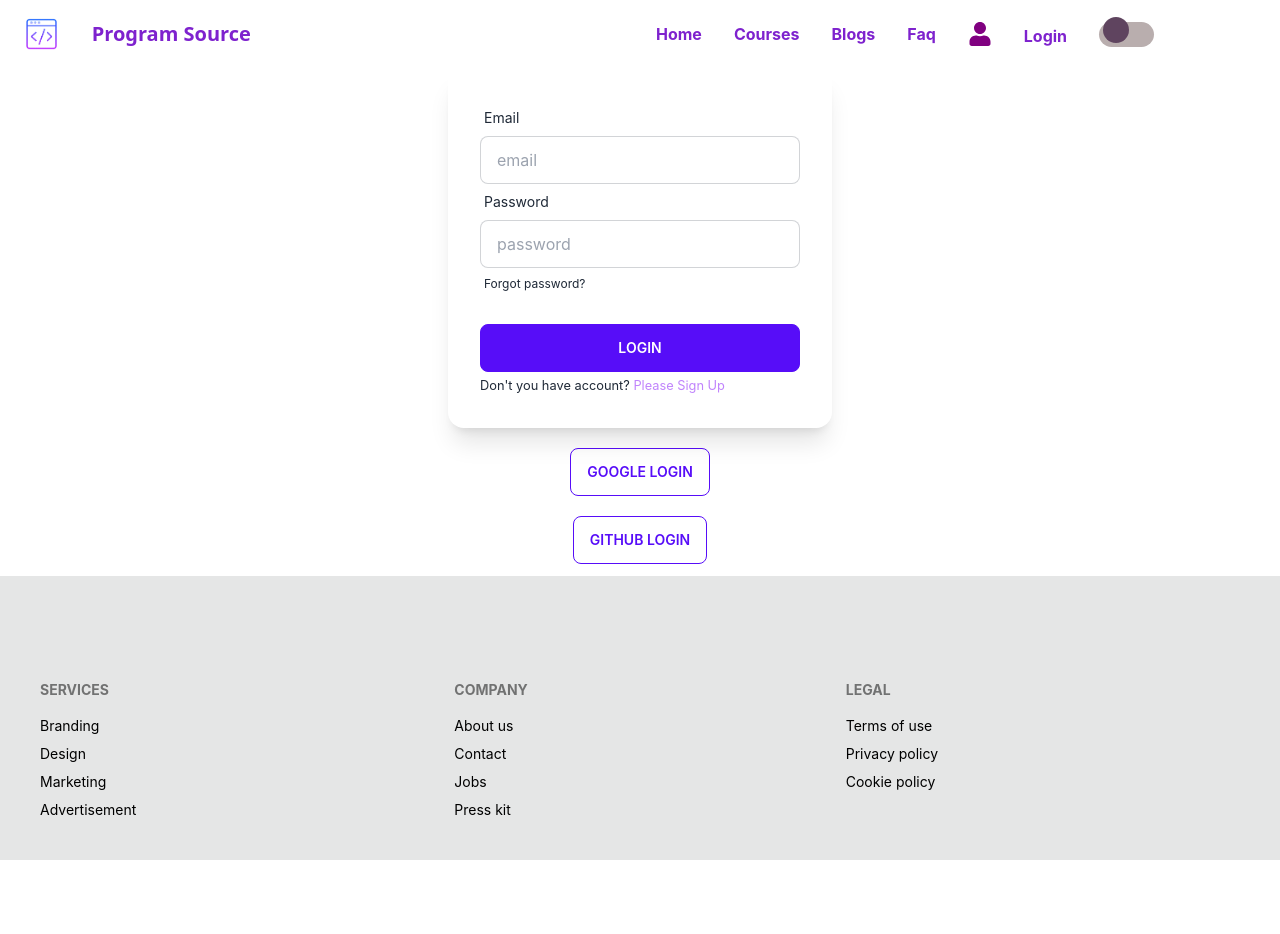
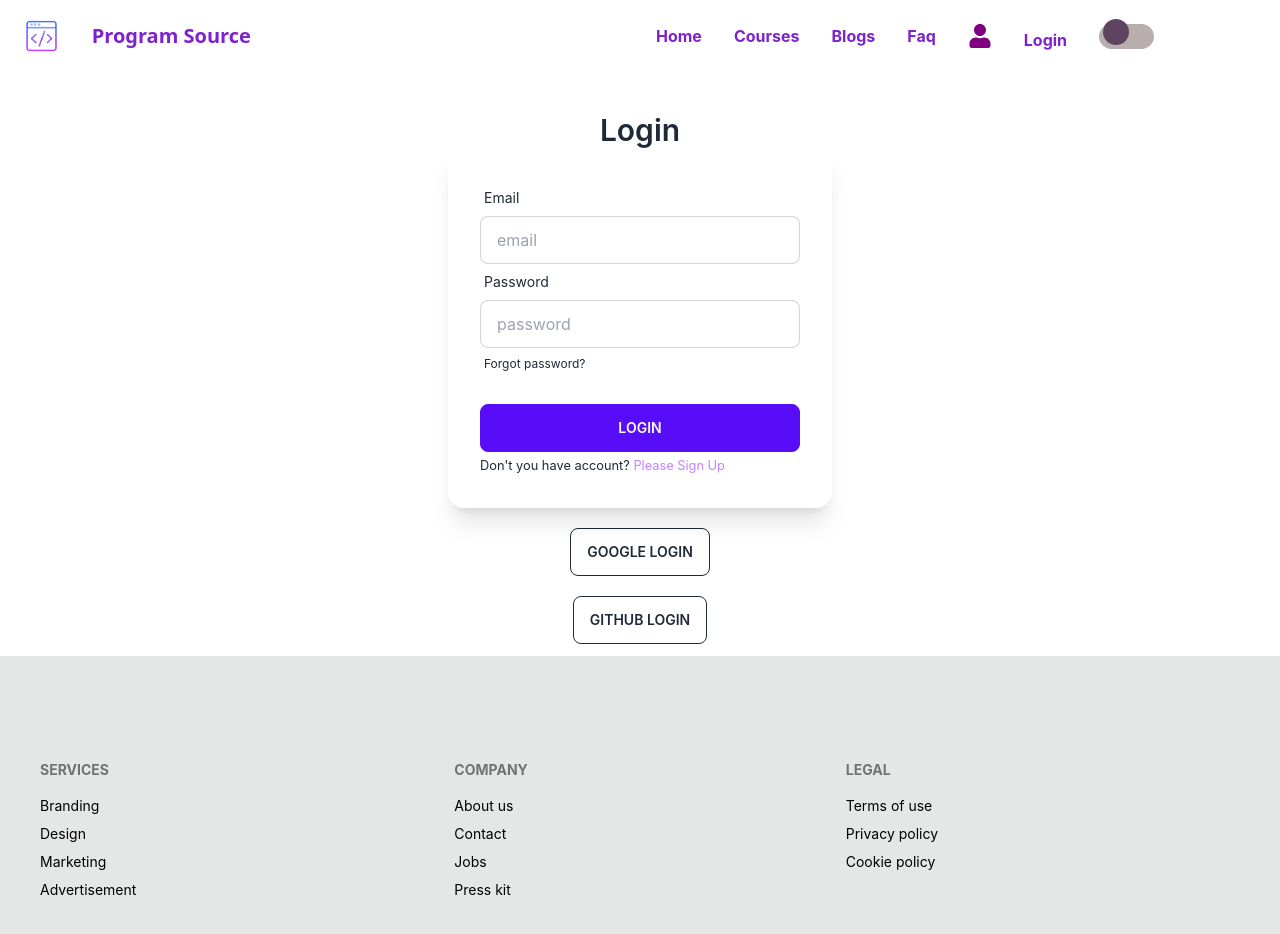
Before and after one commit to rokeyasultana/learning-platform-client, a React (Create React App) app: page /login in a window 1280 px wide. Shown: the top 934 px of the page. Before the commit the page ends 860 px from the top, so only its background shows below. Built offline with nearby package versions, Linux system fonts and the light colour scheme; no server answers.

Commit message:
style edited

```diff
--- a/src/Pages/CheckOut/CheckOut.js
+++ b/src/Pages/CheckOut/CheckOut.js
@@ -10,13 +10,13 @@ const CheckOut = () => {
     const checkOut = useLoaderData();
     const { courseName,img,cost,duration,details,start,courseType } = checkOut;
 
-    const notify = () => toast.success('Enroll Successfully');
+    const notify = () => toast.success('Checkout Successfully');
     return (
         <div>
 
             <h2 className='text-center mt-5 text-5xl font-semibold'>Enroll Now</h2>
 
-          <div className='grid lg:grid-cols-2 md:grid-cols-1 sm:grid-cols-1'>
+          <div data-aos="zoom-in-up" data-aos-duration="1500" className='grid lg:grid-cols-2 md:grid-cols-1 sm:grid-cols-1'>
 
             <div >
             <div className='text-center mt-6'>
@@ -83,7 +83,7 @@ const CheckOut = () => {
             </div>
           </div>
 
-         <div className='text-center mb-10'>
+         <div data-aos="zoom-in-up" data-aos-duration="1500" className='text-center mb-10'>
          <button onClick={notify} class="btn btn-success w-96">CheckOut</button>
          </div>
 
--- a/src/Pages/Courses/LeftSideNav/LeftSideNav.js
+++ b/src/Pages/Courses/LeftSideNav/LeftSideNav.js
@@ -14,7 +14,7 @@ const LeftSideNav = () => {
 
 
     return (
-        <div className=' place-items-center  ml-10 mr-20 mt-20'>
+        <div data-aos="fade-up" data-aos-duration="1500" className=' place-items-center  ml-10 mr-20 mt-20'>
             <h2 className=' text-3xl font-bold text-purple-500 text-center mb-5'>List of Courses</h2>
             <div className=' mt-10 border  border-purple-500 bg-base-100 rounded-box mb-10'>
                 {
--- a/src/Pages/Courses/RightSideCard/RightSideCard.js
+++ b/src/Pages/Courses/RightSideCard/RightSideCard.js
@@ -10,7 +10,7 @@ const RightSideCard = ({coursesCard}) => {
 
 
     return (
-        <div>
+        <div data-aos="fade-up" data-aos-duration="1500">
           <div class=" card w-80 border border-purple-500 mt-10  mb-10 shadow-xl">
   <figure class="px-10 pt-10">
     <img style={{height:"150px"}} src={img} alt="Shoes" class="rounded-xl" />
--- a/src/Pages/Courses/RightSideCard/RightSideCards.js
+++ b/src/Pages/Courses/RightSideCard/RightSideCards.js
@@ -10,7 +10,7 @@ const RightSideCards = () => {
     },[]);
 
     return (
-        <div>
+        <div data-aos="fade-up" data-aos-duration="1500">
             <div className='mt-20'>
                 <h2 className='text-center font-bold text-3xl text-purple-500'>Courses Information</h2>
             </div>
--- a/src/Pages/Login/Login/Login.js
+++ b/src/Pages/Login/Login/Login.js
@@ -56,10 +56,13 @@ providerLogin(googleProvider)
     return (
         <div >
             <div>
-
+            <div>
+    <h2 className='text-center text-3xl mt-10 font-semibold'>Login</h2>
+   </div>
 
             <div class="flex mx-auto card w-96  shadow-xl">
-  <div class="card-body">
+
+  <div data-aos="fade-up" data-aos-duration="1500" class="card-body">
 
   <form onSubmit={handleSubmit} >
       <div >
@@ -90,10 +93,10 @@ providerLogin(googleProvider)
 </div>
 
    <div className='text-center mt-5 mb-3'>
-   <button  onClick={handleGoogleSignIn} class="btn btn-outline btn-primary">Google login</button>
+   <button  onClick={handleGoogleSignIn} class="btn btn-outline ">Google login</button>
    </div>
    <div className='text-center mt-5 mb-3'>
-   <button   onClick={handleGigHubLogIn}class="btn btn-outline btn-primary">Github login</button>
+   <button   onClick={handleGigHubLogIn}class="btn btn-outline ">Github login</button>
    </div>
 
   </div>
--- a/src/Pages/Login/SignUp/SignUp.js
+++ b/src/Pages/Login/SignUp/SignUp.js
@@ -55,9 +55,9 @@ const profileUpdate = (name, photoURL) => {
 };
     return (
         <div>
-            <div >
+            <div data-aos="fade-up" data-aos-duration="1500" >
   <div>
-    <h2 className='Text-3xl text-center'> Sign Up</h2>
+    <h2 className='text-3xl font-semibold text-center mt-10'> Sign Up</h2>
     <div class="flex mx-auto card w-96  shadow-xl">
 
 
@@ -95,8 +95,8 @@ const profileUpdate = (name, photoURL) => {
           </label>
         </div>
 
-        <div class="form-control mt-6">
-          <button type='submit' class="btn btn-primary">Sign Up</button>
+        <div class="form-control mt-6 ">
+          <button type='submit' class="btn btn-primary ">Sign Up</button>
         </div>
         </form>
         <p className='text-red-500'>{error}</p>
@@ -104,10 +104,10 @@ const profileUpdate = (name, photoURL) => {
       </div>
 </div>
 <div className='text-center mt-5 mb-3'>
-   <button  onClick={handleGoogleSignIn} class="btn btn-outline btn-primary">Google login</button>
+   <button  onClick={handleGoogleSignIn} class="btn btn-outline ">Google login</button>
    </div>
    <div className='text-center mt-5 mb-3'>
-   <button   onClick={handleGitHubLogIn}class="btn btn-outline btn-primary">Github login</button>
+   <button   onClick={handleGitHubLogIn}class="btn btn-outline ">Github login</button>
    </div>
     </div>
   </div>
--- a/src/Pages/Shared/Navbar/Navbar.js
+++ b/src/Pages/Shared/Navbar/Navbar.js
@@ -36,7 +36,7 @@ const Navbar = () => {
                             }
           </li>
 
-  <li className='mt-1'>{user?.uid?  <button onClick={handleLogOut} class="btn btn-ghost">
+  <li className='mt-2'>{user?.uid?  <button onClick={handleLogOut} class="btn btn-ghost text-purple-400">
 
 
     Sign out</button> :<Link to="/login">Login</Link>}</li>
```
